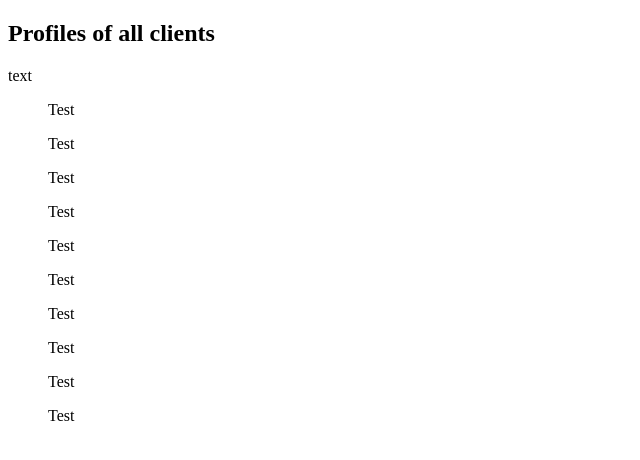
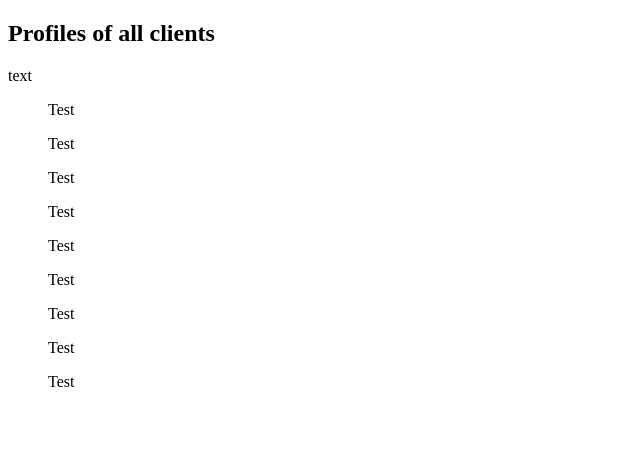
Before and after one commit to yuliiazav/git3VS, a plain HTML site: page profiles.html in a window 1280 px wide. Shown: the full height of the page, 0-640 px from the left. Drawn offline with Linux system fonts and the light colour scheme.

Commit message:
added p text and removed li

```diff
--- a/profiles.html
+++ b/profiles.html
@@ -19,7 +19,6 @@
     <ul class="li">Test</ul>
     <ul class="li">Test</ul>
     <ul class="li">Test</ul>
-    <ul class="li">Test</ul>
 </body>
 
 </html>
```
